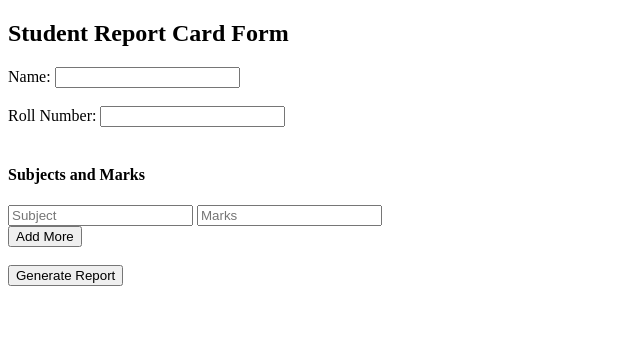
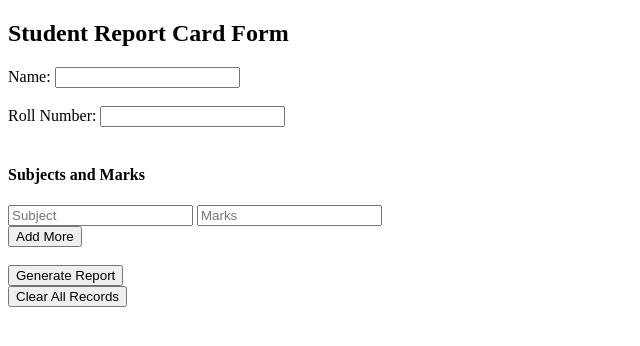
Before and after one commit to abhishekshukla1212/student-report, a Flask app: page / in a window 1280 px wide. Shown: the top 346 px of the page, without its empty margins (0-640 px from the left). Run offline with Flask 3, Linux system fonts and the light colour scheme.

Commit message:
Added Delete All Reports feature with button in index.html

```diff
--- a/templates/index.html
+++ b/templates/index.html
@@ -37,5 +37,11 @@
       container.appendChild(div);
     }
   </script>
+  <form action="/delete_all" method="POST">
+    <button type="submit" onclick="return confirm('Are you sure you want to clear all records?')">
+        Clear All Records
+    </button>
+</form>
+
 </body>
 </html>
```
